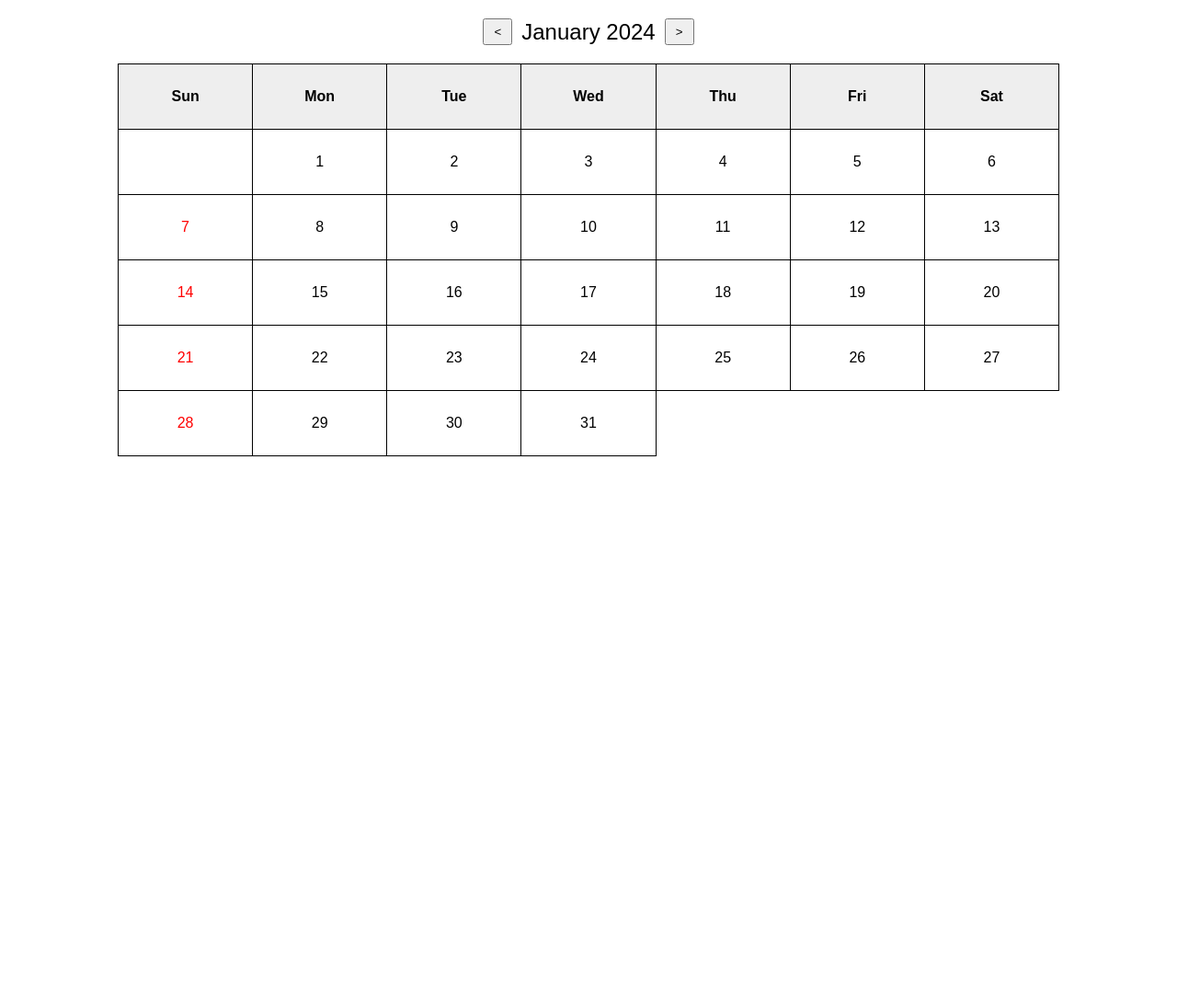
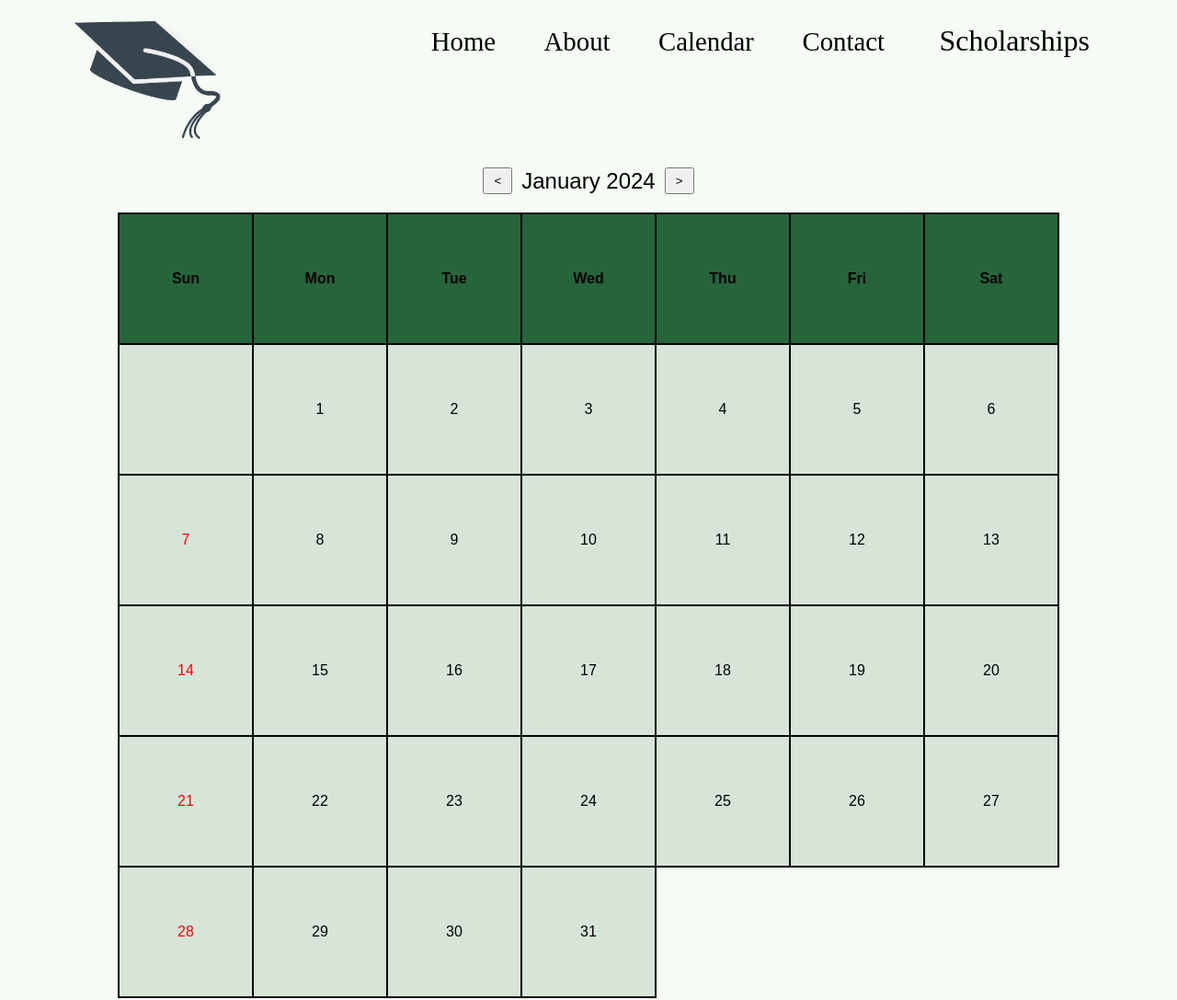
Before and after one commit to Allen-ISD-Computer-Science/REPO_CollegeAppsHelper_2024, a plain HTML site: page calender.html in a window 1280 px wide. Shown: the whole page at 92% size. Before the commit the page ends 800 px from the top, so only its background shows below. Drawn offline with nearby package versions, Linux system fonts and the light colour scheme.

Commit message:
Issue: #21 Updated the style of the page to match the rest of the website and look more appealing to a user
The calender page now looks nice and similar to the rest of the website. It matches the website style we decided on. In the future more functionality will be added to this page in order to allow the user to see what tasks need to be completed on which days in order to meet their goals

```diff
--- a/calender.css
+++ b/calender.css
@@ -3,6 +3,7 @@ body {
     text-align: center;
     margin: 0;
     padding: 0;
+    background-color: #f5fcf4;
 }
 
 #calendar {
@@ -22,19 +23,19 @@ body {
 }
 
 #calendar th, #calendar td {
-    border: 1px solid #000;
-    padding: 10px;
+    border: 2px solid #000;
+    padding: 20px;
     width: 14.28%; /* 100% divided by 7 days */
-    height: 50px;
+    height: 100px;
 }
 
 #calendar th {
-    background-color: #EEE;
+    background-color: #26643b;
     font-weight: bold;
 }
 
 #calendar td {
-    background-color: #FFF;
+    background-color: #d6e5d8;
 }
 
 #calendar td:nth-of-type(7n+1) {
@@ -56,3 +57,39 @@ body {
 #month-year {
     font-size: 24px;
 }
+.container {
+	max-width: 1200px;
+	width: 90%;
+	margin: 0 auto;
+}
+/* Assuming your navigation menu items are in a <ul> with a class of 'menu' */
+.nav {
+    list-style: none;
+    padding: 0;
+    margin: 0;
+    display: flex;
+    justify-content: center; /* This centers your menu if that's what is desired */
+  }
+
+  .nav li {
+    display: inline-block;
+  }
+
+  .nav li a {
+    text-decoration: none;
+    color: black; /* Change this to the color of your non-active menu items */
+    padding: 10px 15px;
+    display: block;
+  }
+
+  /* This targets the active menu item, you may need to add a class or id to the HTML element */
+  .nav li a.active, .nav li a:hover {
+    background-color: #4CAF50; /* Change this to the desired background color */
+    color: white;
+    border-radius: 5px; /* This gives the button-like rounded corners */
+  }
+
+  /* Additional styles to remove underline from links on hover if desired */
+  .nav li a:hover {
+    text-decoration: none;
+  }
--- a/calender.html
+++ b/calender.html
@@ -4,9 +4,40 @@
 <meta charset="UTF-8">
 <meta name="viewport" content="width=device-width, initial-scale=1.0">
 <title>Dynamic Calendar</title>
+<link rel="stylesheet" href="components.css">
+<link rel="stylesheet" href="https://unpkg.com/aos@next/dist/aos.css" />
 <link rel="stylesheet" href="calender.css">
 </head>
 <body>
+    <!-- NavBar Section-->
+    <div class="nav">
+        <div class="container">
+            <div class="nav__wrapper">
+                <a href="./index.html" class="logo">
+                    <img src="./images/logo2.png" alt="logo" width="200">
+                </a>
+                <nav>
+                    <div class="nav__icon">
+                        <!-- SVG icons here -->
+                    </div>
+                    <div class="nav__bgOverlay"></div>
+                    <ul class="nav__list">
+                        <div class="nav__close">
+                            <!-- SVG icons here -->
+                        </div>
+                        <div class="nav__list__wrapper">
+                            <li><a class="nav__link" href="./home.html">Home</a></li>
+                            <li><a class="nav__link" href="./about.html">About</a></li>
+                            <li><a class="nav__link" href="./calendar.html">Calendar</a></li>
+                            <li><a class="nav__link" href="./contact.html">Contact</a></li>
+                            <li><a href="./scholarships.html" class="btn primary-btn">Scholarships</a></li>
+                        </div>
+                    </ul>
+                </nav>
+            </div>
+        </div>
+    </div>
+    <!-- End NavBar Section -->
     <div id="calendar">
         <header>
             <div id="month-select">
```
